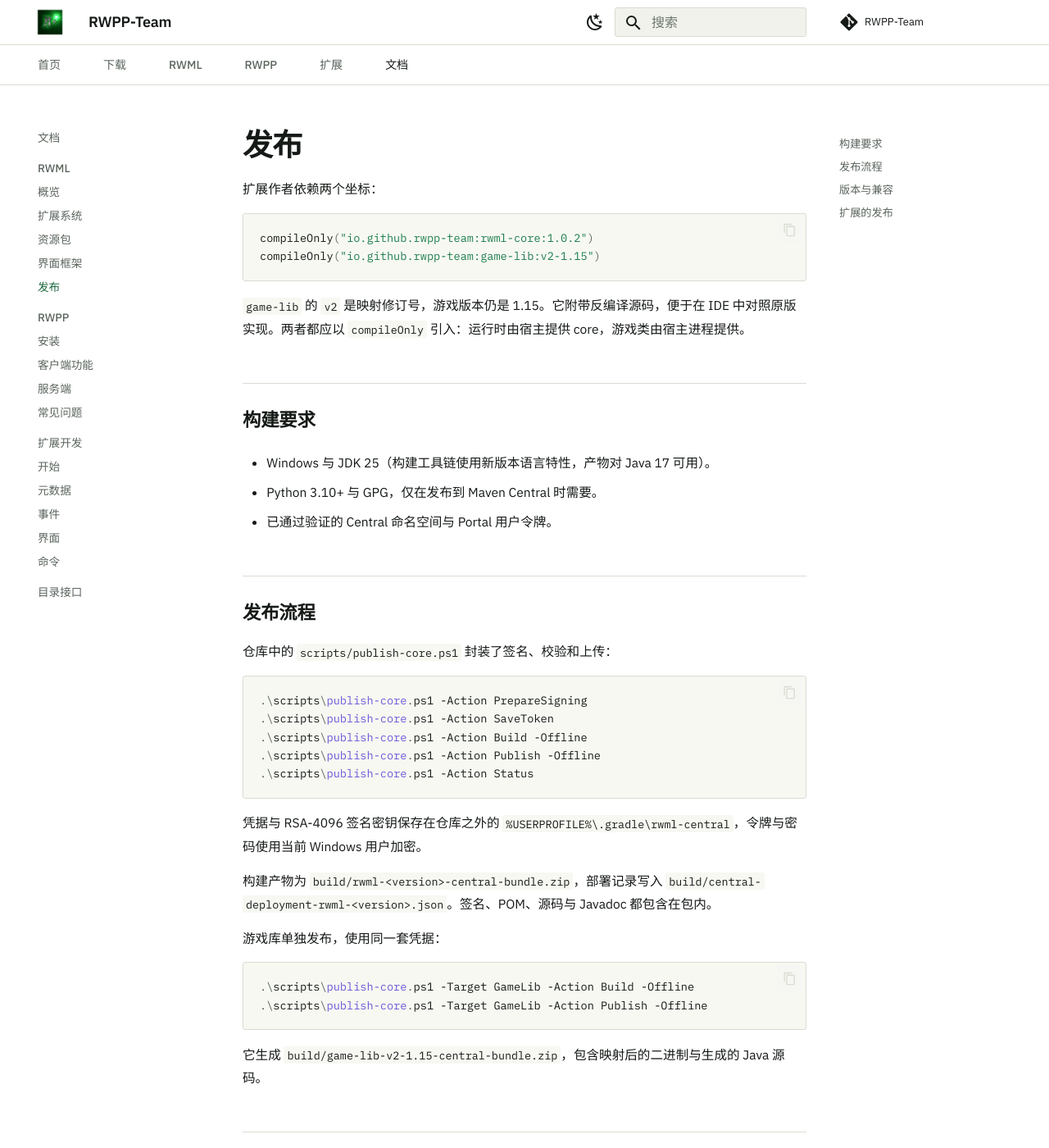
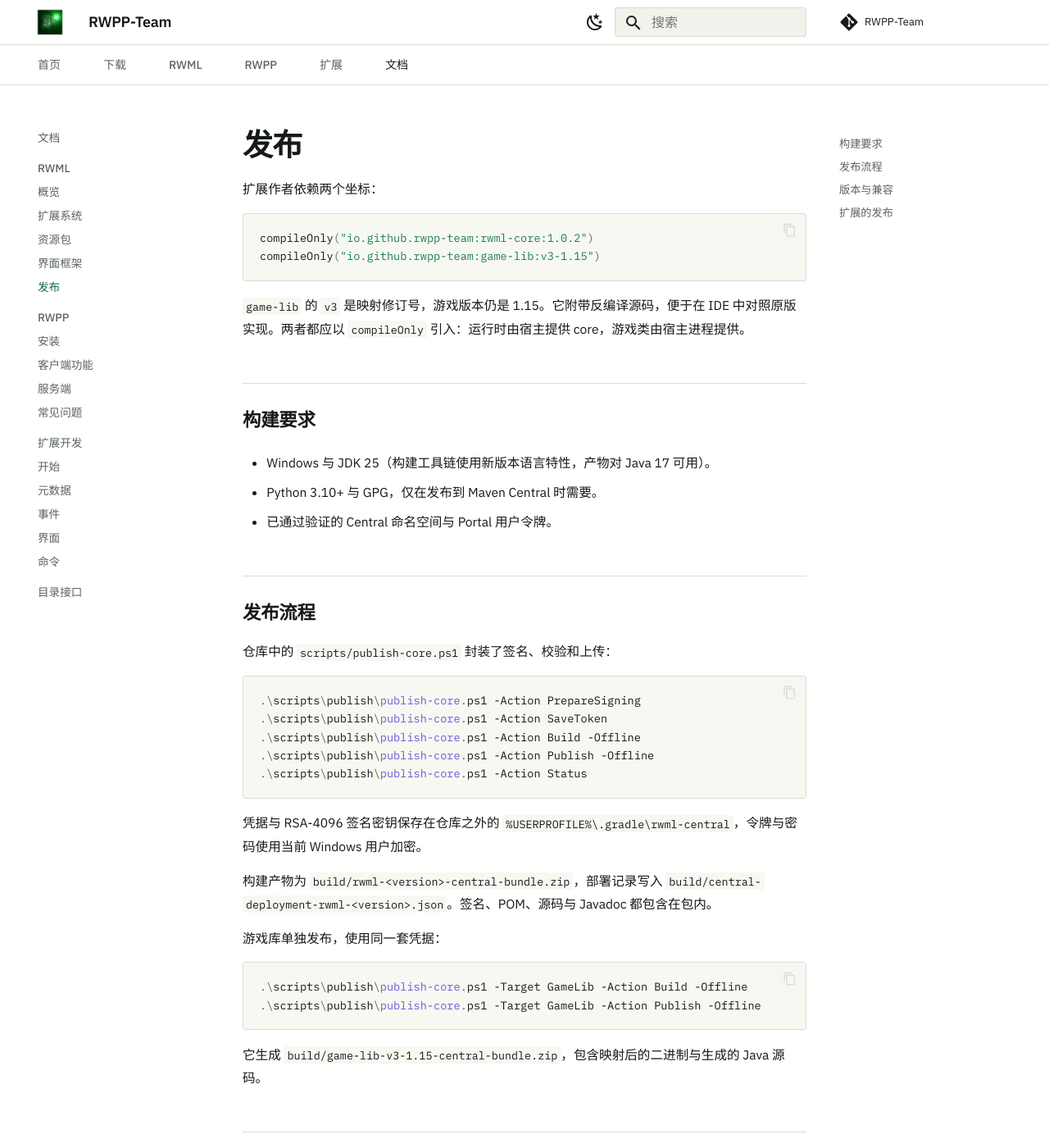
Before and after one commit to Minxyzgo/RWPP-docs, an MkDocs documentation site: the page built from docs/rwml/publishing.md, in a window 1280 px wide and 1400 px high. Shown: the whole window at 82% size. Built offline with MkDocs 1.6.1 and Material for MkDocs 9.7.7, drawn with Linux system fonts in a browser that asks for light colours.

Commit message:
Track the v3 mapping revision
RWML publishes game-lib as v3-1.15 after the merged mapping refinements, so
the extension examples and the publishing page now name the new coordinate.

````diff
--- a/docs/rwml/publishing.md
+++ b/docs/rwml/publishing.md
@@ -4,10 +4,10 @@
 
 ```kotlin
 compileOnly("io.github.rwpp-team:rwml-core:1.0.2")
-compileOnly("io.github.rwpp-team:game-lib:v2-1.15")
+compileOnly("io.github.rwpp-team:game-lib:v3-1.15")
 ```
 
-`game-lib` 的 `v2` 是映射修订号，游戏版本仍是 1.15。它附带反编译源码，便于在 IDE 中对照原版实现。两者都应以 `compileOnly` 引入：运行时由宿主提供 core，游戏类由宿主进程提供。
+`game-lib` 的 `v3` 是映射修订号，游戏版本仍是 1.15。它附带反编译源码，便于在 IDE 中对照原版实现。两者都应以 `compileOnly` 引入：运行时由宿主提供 core，游戏类由宿主进程提供。
 
 ## 构建要求
 
@@ -20,11 +20,11 @@
 仓库中的 `scripts/publish-core.ps1` 封装了签名、校验和上传：
 
 ```powershell
-.\scripts\publish-core.ps1 -Action PrepareSigning
-.\scripts\publish-core.ps1 -Action SaveToken
-.\scripts\publish-core.ps1 -Action Build -Offline
-.\scripts\publish-core.ps1 -Action Publish -Offline
-.\scripts\publish-core.ps1 -Action Status
+.\scripts\publish\publish-core.ps1 -Action PrepareSigning
+.\scripts\publish\publish-core.ps1 -Action SaveToken
+.\scripts\publish\publish-core.ps1 -Action Build -Offline
+.\scripts\publish\publish-core.ps1 -Action Publish -Offline
+.\scripts\publish\publish-core.ps1 -Action Status
 ```
 
 凭据与 RSA-4096 签名密钥保存在仓库之外的 `%USERPROFILE%\.gradle\rwml-central`，令牌与密码使用当前 Windows 用户加密。
@@ -34,11 +34,11 @@
 游戏库单独发布，使用同一套凭据：
 
 ```powershell
-.\scripts\publish-core.ps1 -Target GameLib -Action Build -Offline
-.\scripts\publish-core.ps1 -Target GameLib -Action Publish -Offline
+.\scripts\publish\publish-core.ps1 -Target GameLib -Action Build -Offline
+.\scripts\publish\publish-core.ps1 -Target GameLib -Action Publish -Offline
 ```
 
-它生成 `build/game-lib-v2-1.15-central-bundle.zip`，包含映射后的二进制与生成的 Java 源码。
+它生成 `build/game-lib-v3-1.15-central-bundle.zip`，包含映射后的二进制与生成的 Java 源码。
 
 ## 版本与兼容
 
````
Also changed, not shown: docs/extension/start.md (+1 -1 lines).
